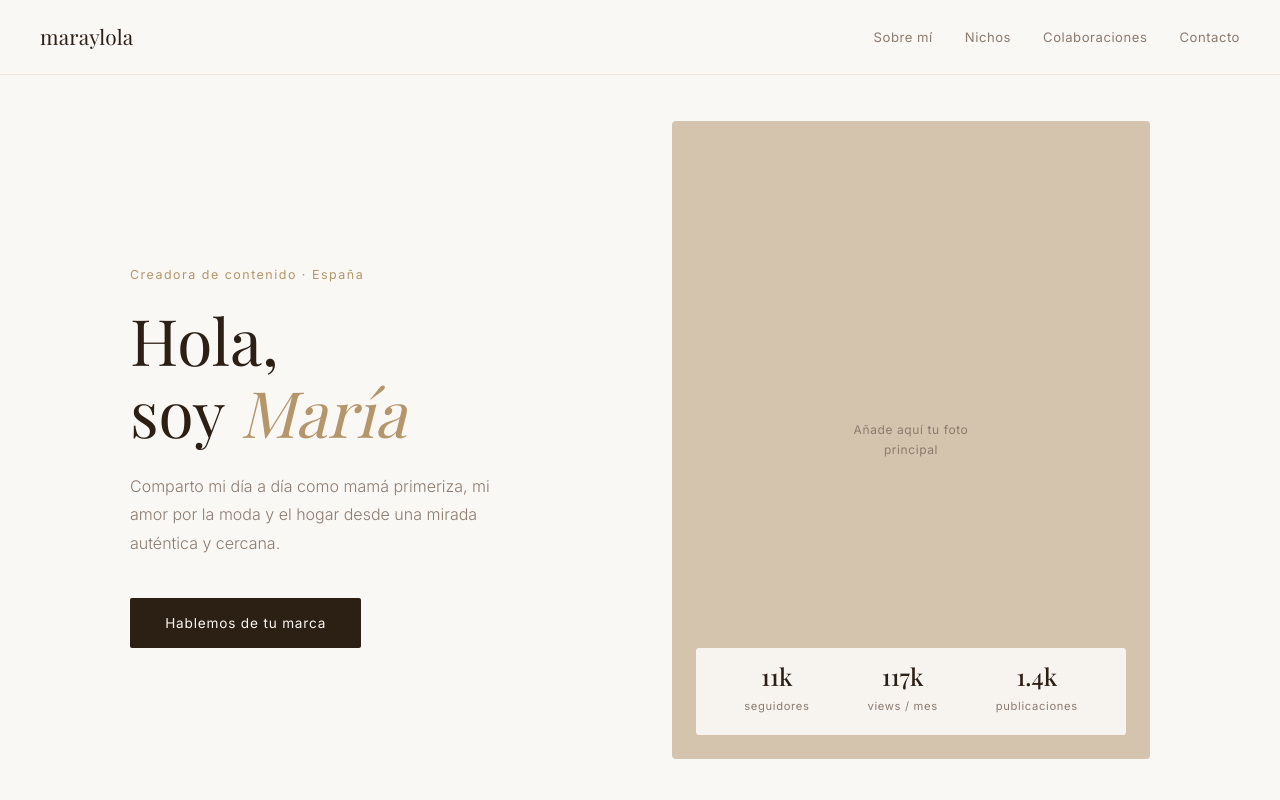
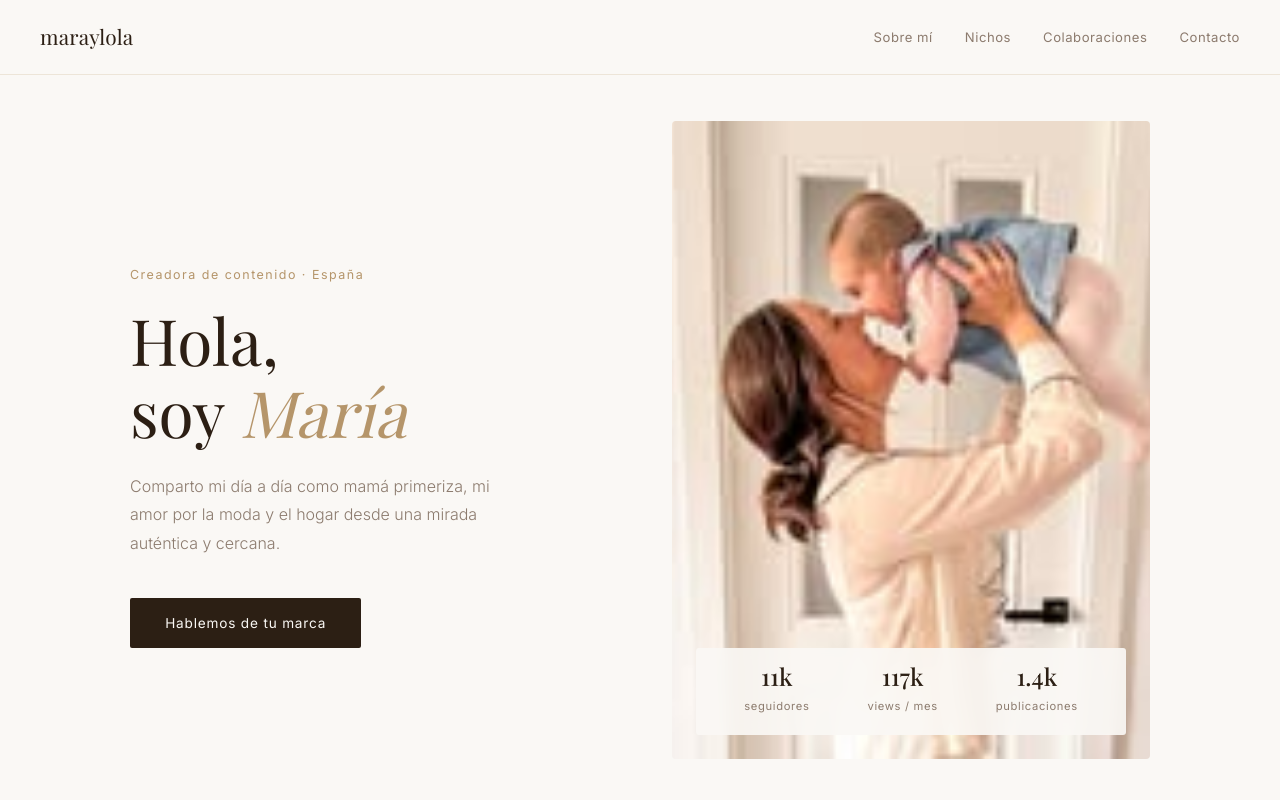
Before and after one commit to maraylola/maraylola.github.io, a plain HTML site: page index.html in a window 1280 px wide. Shown: the top 800 px of the page. Drawn offline with nearby package versions, Linux system fonts and the light colour scheme; a web font is replaced by a local one.

Commit message:
Add files via upload

```diff
--- a/index.html
+++ b/index.html
@@ -588,9 +588,7 @@
     </div>
     <div class="hero-image-wrap">
       <!-- Sustituye src por tu foto favorita -->
-      <div class="img-placeholder" style="aspect-ratio:3/4; min-height:420px;">
-        <span>Añade aquí tu foto<br>principal</span>
-      </div>
+      <img src="principal.jpg" alt="María - maraylola">
       <div class="hero-stats">
         <div class="stat">
           <span class="stat-num">11k</span>
```
